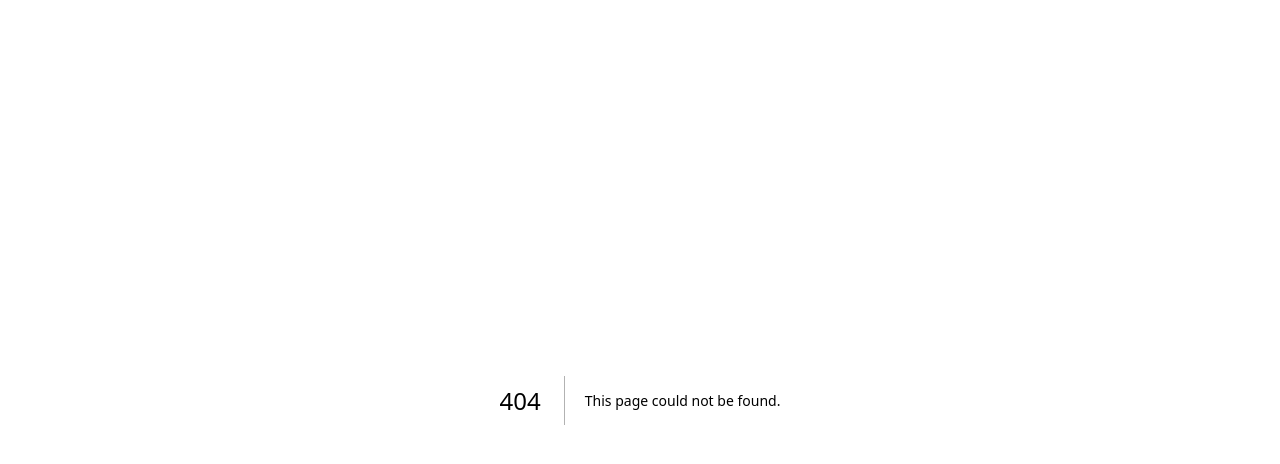
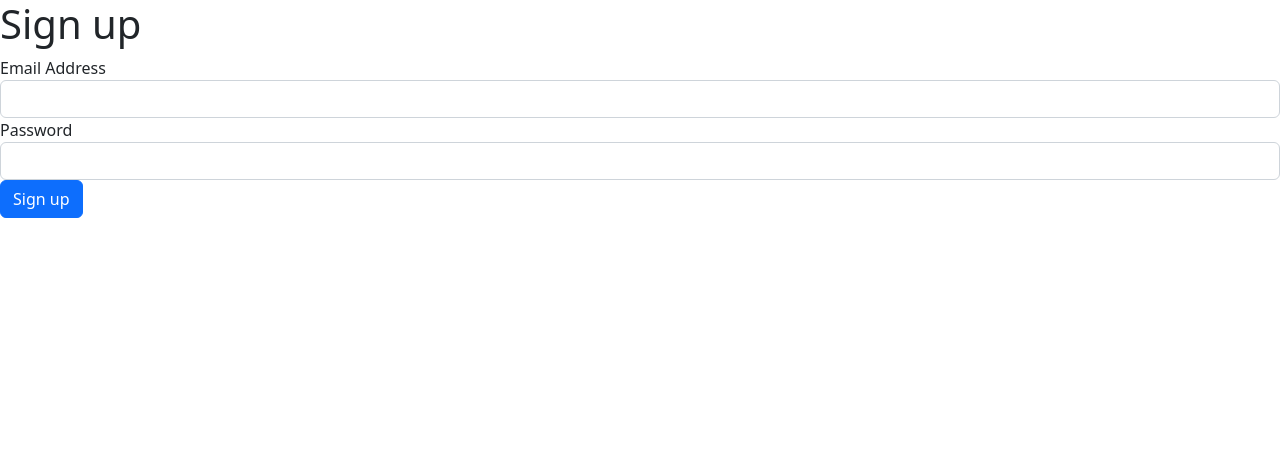
Before and after one commit to panospd/ticketing, a Next.js app in the folder client/: page /auth/signup in a window 1280 px wide. Before the commit this address had no page. Shown: the top 464 px of the page. Built offline with nearby package versions, Linux system fonts and the light colour scheme.

Commit message:
initial setup of sign up page

```diff
--- a/client/package.json
+++ b/client/package.json
@@ -10,6 +10,7 @@
   "author": "",
   "license": "ISC",
   "dependencies": {
+    "bootstrap": "^5.2.3",
     "next": "^13.2.4",
     "react": "^18.2.0",
     "react-dom": "^18.2.0"
--- /dev/null
+++ b/client/pages/_app.js
@@ -0,0 +1,5 @@
+import "bootstrap/dist/css/bootstrap.css"
+
+export default ({ Component, pageProps }) => {
+   return <Component { ...pageProps } />
+}
--- /dev/null
+++ b/client/pages/auth/signup.js
@@ -0,0 +1,37 @@
+import { useState } from "react";
+
+const signup = () => {
+    const [email, setEmail] = useState("");
+    const [password, setPassword] = useState("");
+
+    const onSubmit = (e) => {
+        e.preventDefault();
+        console.log(email, password);
+    };
+
+    return (
+        <form onSubmit={onSubmit}>
+            <h1>Sign up</h1>
+            <div className="form-group">
+                <label>Email Address</label>
+                <input
+                    value={email}
+                    onChange={(e) => setEmail(e.target.value)}
+                    className="form-control"
+                />
+            </div>
+            <div className="form-group">
+                <label>Password</label>
+                <input
+                    value={password}
+                    onChange={(e) => setPassword(e.target.value)}
+                    type="password"
+                    className="form-control"
+                />
+            </div>
+            <button className="btn btn-primary">Sign up</button>
+        </form>
+    );
+};
+
+export default signup;
```
Also changed, not shown: 1 other file (tests, documents, lock files or other folders).
